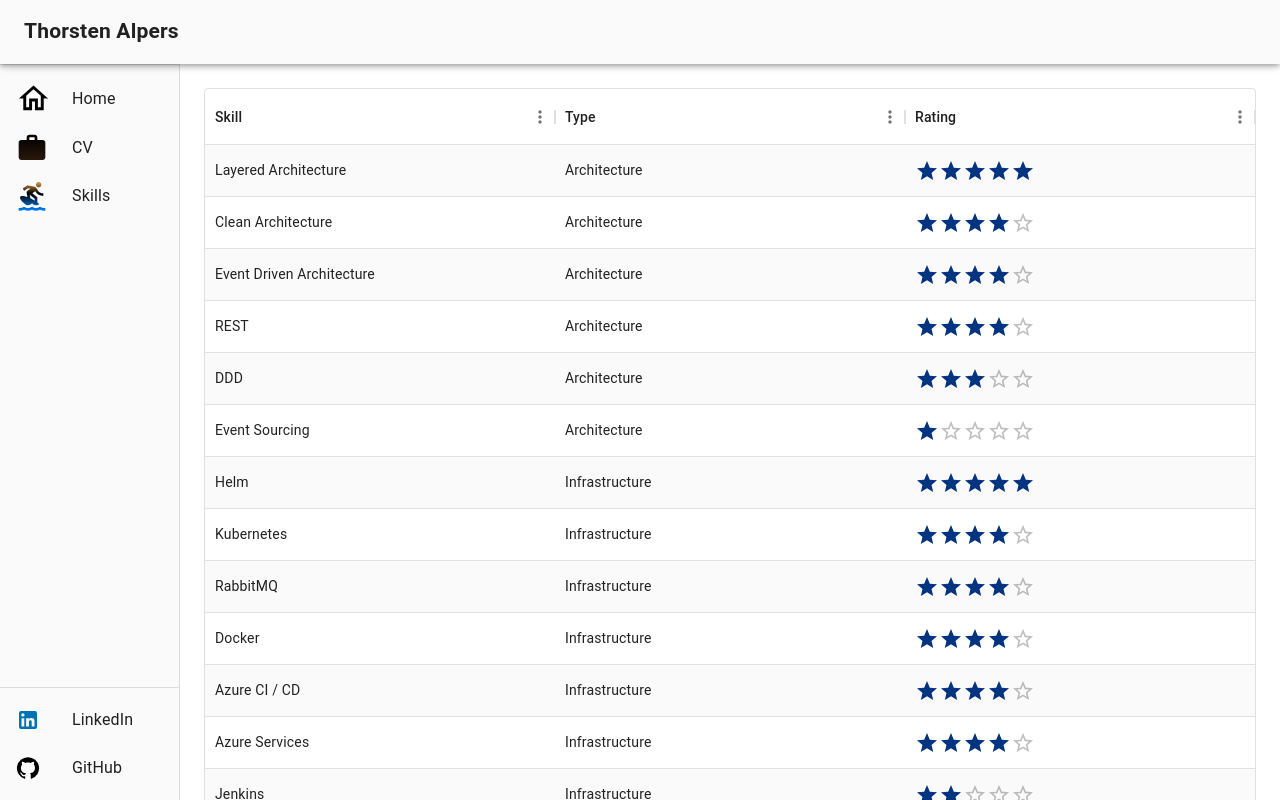
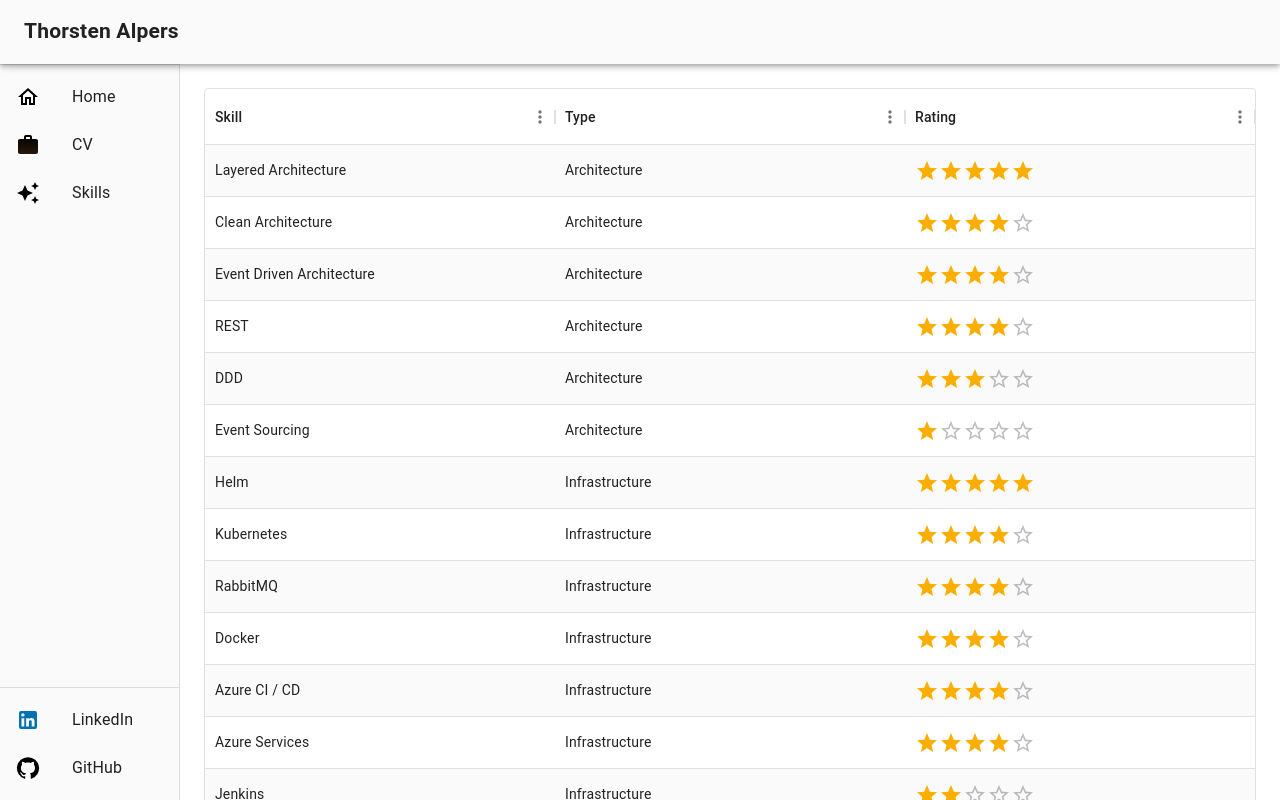
Before and after one commit to thorstenalpers/homepage, a Next.js app: page /skills in a window 1280 px wide. Shown: the top 800 px of the page. Built offline with nearby package versions, Linux system fonts and the light colour scheme.

Commit message:
Improve UX icons and color

```diff
--- a/src/app/layout.tsx
+++ b/src/app/layout.tsx
@@ -14,8 +14,8 @@
 import GitHubIcon from '@mui/icons-material/GitHub';
 import LinkedInIcon from '@mui/icons-material/LinkedIn';
 import WorkIcon from '@mui/icons-material/Work';
-import SurfingIcon from '@mui/icons-material/Surfing';
 import HomeOutlinedIcon from '@mui/icons-material/HomeOutlined';
+import AutoAwesomeIcon from '@mui/icons-material/AutoAwesome';
 
 export const metadata = {
   title: 'Thorsten Alpers',
@@ -64,7 +64,7 @@
               <ListItem key='/' disablePadding>
                 <ListItemButton component={Link} href='/'>
                   <ListItemIcon>
-                    <HomeOutlinedIcon fontSize='large' sx={{ color: '#000' }} />
+                    <HomeOutlinedIcon sx={{ color: '#000' }} />
                   </ListItemIcon>
                   <ListItemText primary='Home' />
                 </ListItemButton>
@@ -72,7 +72,7 @@
               <ListItem key='/cv' disablePadding>
                 <ListItemButton component={Link} href='/cv'>
                   <ListItemIcon>
-                    <svg viewBox="0 0 32 32" width="32" height="32" fill="none">
+                    <svg viewBox="0 0 24 24" width="24" height="24" fill="none">
                       <linearGradient id="gradientCv" gradientTransform="rotate(90)">
                         <stop offset="0" stopColor="#000" />
                         <stop offset="1" stopColor="#28170b" />
@@ -86,14 +86,7 @@
               <ListItem key='/skills' disablePadding>
                 <ListItemButton component={Link} href='/skills'>
                   <ListItemIcon>
-                    <svg viewBox="0 0 32 32" width="32" height="32" fill="none">
-                      <linearGradient id="gradientSkills" gradientTransform="rotate(90)">
-                        <stop offset="0.05" stopColor="#c68642" />
-                        <stop offset="0.4" stopColor="#000" />
-                        <stop offset="1" stopColor="#0080fe" />
-                      </linearGradient>
-                      <SurfingIcon sx={{ fill: 'url(#gradientSkills)' }} />
-                    </svg>
+                      <AutoAwesomeIcon  sx={{ color: '#000' }} />
                   </ListItemIcon>
                   <ListItemText primary='Skills' />
                 </ListItemButton>
--- a/src/app/skills/page.tsx
+++ b/src/app/skills/page.tsx
@@ -2,9 +2,8 @@
 
 import { GridColDef, GridColumnVisibilityModel } from '@mui/x-data-grid';
 import { useState } from 'react';
-import { Box } from '@mui/material';
+import { Box, Rating } from '@mui/material';
 import StripedDataGrid from '@/components/StripedDataGrid';
-import StyledRating from '@/components/StripedDataGrid copy';
 import skillData from './skillDataArray';
 
 export default function CvPage() {
@@ -19,7 +18,7 @@
     { field: 'type', headerName: 'Type', flex: 4 },
     {
       field: 'rating', headerName: 'Rating', flex: 4, renderCell: (params) => (
-        <StyledRating value={params.value} readOnly precision={0.5} color={'skyblue'}/>
+        <Rating value={params.value} readOnly precision={0.5} color={'skyblue'}/>
       )
     },
   ];
--- a/src/components/StripedDataGrid copy.tsx
+++ /dev/null
@@ -1,11 +0,0 @@
-import { styled } from '@mui/material/styles';
-import { Rating } from '@mui/material';
-
-
-const StyledRating = styled(Rating)({
-  '& .MuiRating-iconFilled': {
-    color: '#003380',
-  },
-});
-
-export default StyledRating;
```
